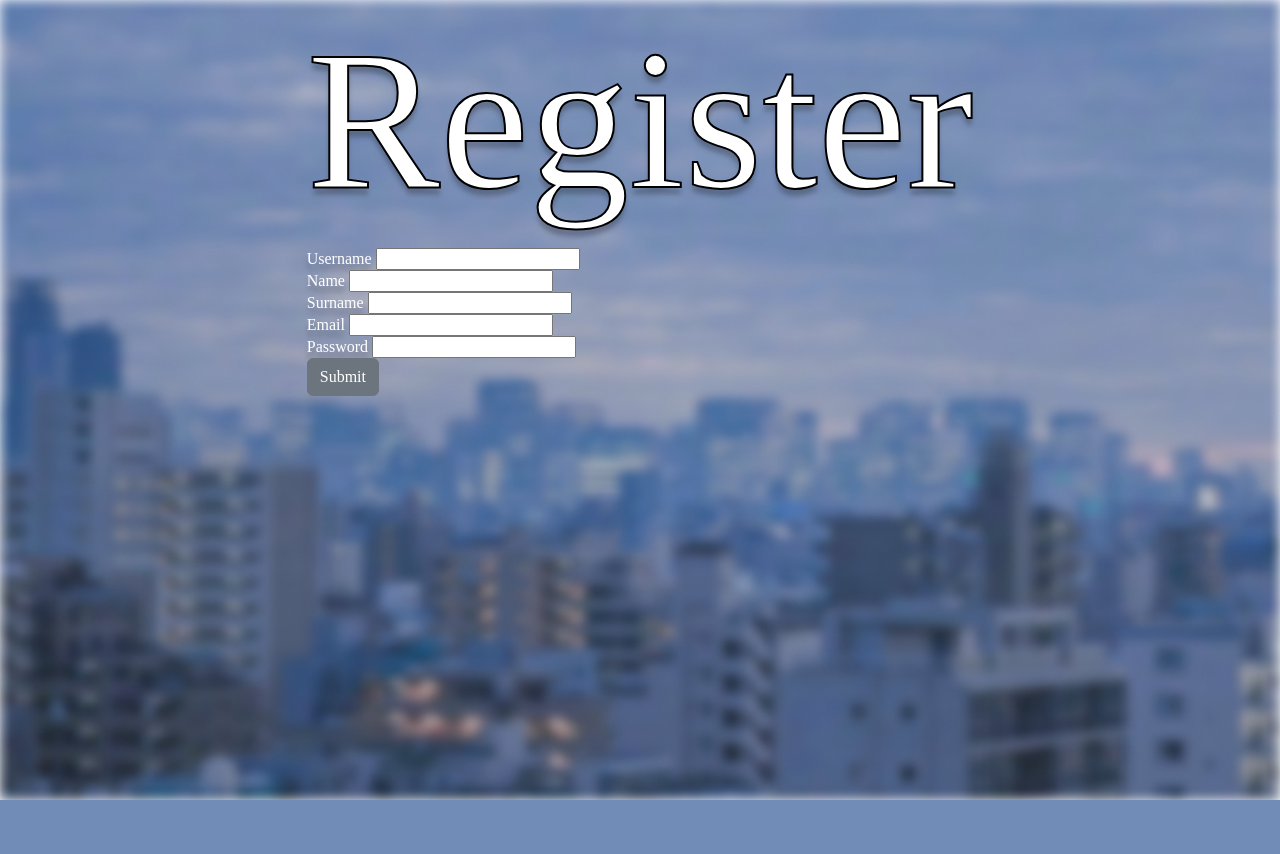
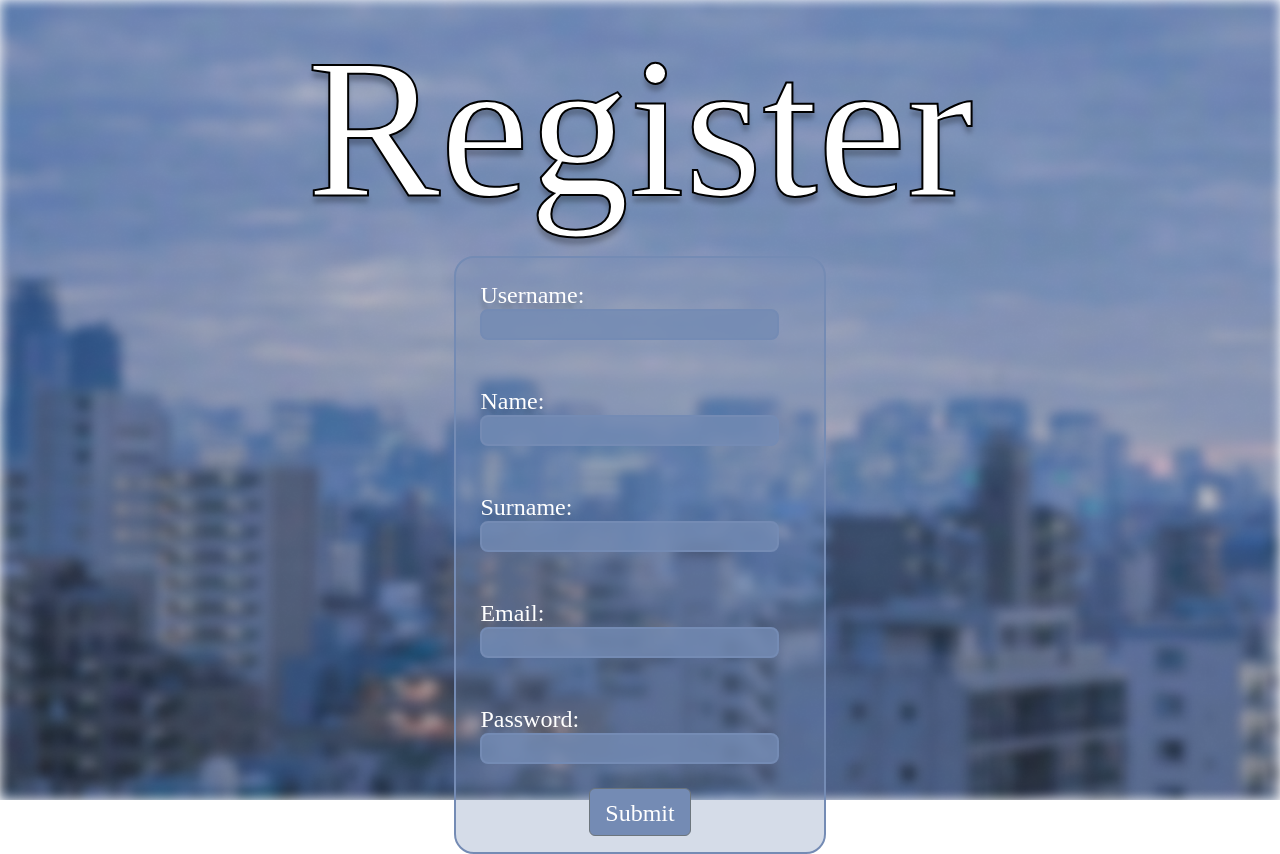
Before and after one commit to OleksandrKasapchuk/task-tracker, a Django app: page /register/ in a window 1280 px wide. Before the commit the page ends 800 px from the top, so only its background shows below. Run offline with Django 5.2, Linux system fonts and the light colour scheme; some web fonts are replaced.

Commit message:
logister

```diff
--- a/static/css/style.css
+++ b/static/css/style.css
@@ -212,15 +212,55 @@
 	justify-content: space-between;
 }
 
+.login-form {
+	display: flex;
+	flex-direction: column;
+	align-items: center;
+	margin-top: 5vh;
+}
+
+.register-form {
+	display: flex;
+	flex-direction: column;
+	align-items: center;
+	margin-top: 1vh;
+}
+
+.input-wrapper {
+	padding: 3vh;
+}
+
+.form04ka {
+	border: 2px rgba(116,139,180) solid;
+	background-color: rgba(116,139,180,0.3);
+	border-radius: 20px;
+	width: 29vw;
+	display: flex;
+	flex-direction: column;
+	align-items: center;
+	font-size: 3vh;
+}
+
+input {
+	outline: none;
+	border-radius: 1vh;
+	border: 2px rgba(116,139,180) solid;
+	background-color: rgba(116,139,180,0.8);
+	color: white;
+}
+
+.sublogbtn {
+	background-color: rgba(116,139,180);
+	height: 6vh;
+	width: 8vw;
+	margin-bottom: 2vh;
+	font-size: 3vh;
+}
 
 
-
-
-
-
-
-
-
+.sublogbtn:hover {
+	background-color: rgba(116,139,180);
+}
 
 
 
--- a/templates/auth_system/register.html
+++ b/templates/auth_system/register.html
@@ -7,27 +7,29 @@
         <form method="POST" action="{% url 'register' %}" class="register-form">
             {% csrf_token %}
             <h1>Register</h1>
+            <div class="form04ka">
                 <fieldset class="input-wrapper">
-                <label for="username">Username</label>
-                <input type="text" id="username" name="username" class="register-form-item">
+                    <label for="username">Username:</label>
+                    <input type="text" required id="username" name="username" class="register-form-item">
                 </fieldset>
                 <fieldset class="input-wrapper">
-                <label for="first_name">Name</label>
-                <input type="text" id="first_name" name="first_name" class="register-form-item">
+                    <label for="first_name">Name:</label>
+                    <input type="text" required id="first_name" name="first_name" class="register-form-item">
                 </fieldset>
                 <fieldset class="input-wrapper">
-                <label for="last_name">Surname</label>
-                <input type="text" id="last_name" name="last_name" class="register-form-item">
+                    <label for="last_name">Surname:</label>
+                    <input type="text" required id="last_name" name="last_name" class="register-form-item">
                 </fieldset>
                 <fieldset class="input-wrapper">
-                <label for="email">Email</label>
-                <input type="email" id="email" name="email" class="register-form-item">
+                    <label for="email">Email:</label>
+                    <input type="email" required id="email" name="email" class="register-form-item">
                 </fieldset>
                 <fieldset class="input-wrapper">
-                <label for="password">Password</label>
-                <input type="password" id="password" name="password" class="register-form-item">
+                    <label for="password">Password:</label>
+                    <input type="password" required id="password" name="password" class="register-form-item">
                 </fieldset>
-            <button type="submit"class="btn btn-secondary">Submit</button>
+                <button type="submit"class="btn btn-secondary sublogbtn">Submit</button>
+            </div>
         </form>
     </section>
 </main>
```
Also changed, not shown: templates/auth_system/login.html (+12 -10 lines). Lines whose indentation alone changed are shown as unchanged.
